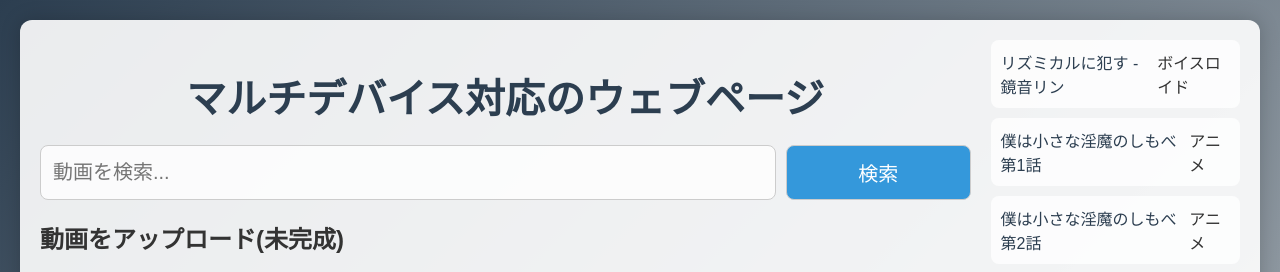
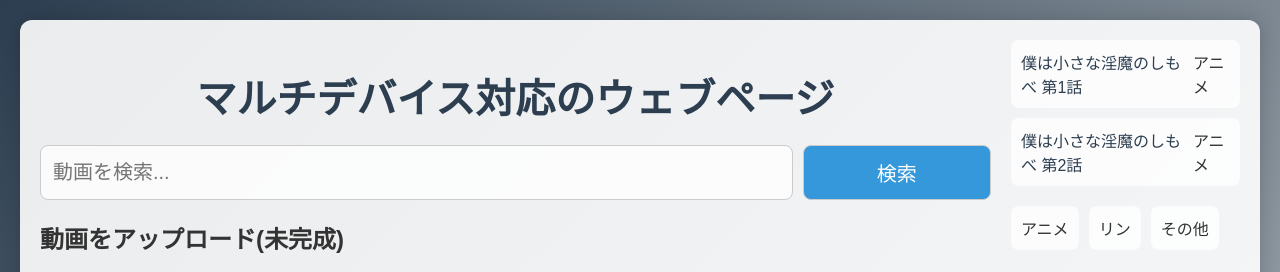
Before and after one commit to ghostvillager/PornVideo, a plain HTML site: page public/index.html in a window 1280 px wide. Shown: the top 272 px of the page. Drawn offline with Linux system fonts and the light colour scheme.

Commit message:
Update index.html

```diff
--- a/public/index.html
+++ b/public/index.html
@@ -60,10 +60,6 @@
         <!-- おすすめ動画リンク -->
         <div class="video-links" id="videoLinks">
             <div class="video-link-item">
-                <a href="#" onclick="changeVideo('動画/リズミカルに犯す Ver2.0-鏡音リン　[2160p].mp4', 'ボイスロイド', 'リン')">リズミカルに犯す - 鏡音リン</a>
-                <span>ボイスロイド</span>
-            </div>
-            <div class="video-link-item">
                 <a href="#" onclick="changeVideo('動画/僕は小さな淫魔のしもべ 第1話家畜生活の始まり.mp4', 'アニメ', '淫魔')">僕は小さな淫魔のしもべ 第1話</a>
                 <span>アニメ</span>
             </div>
```
